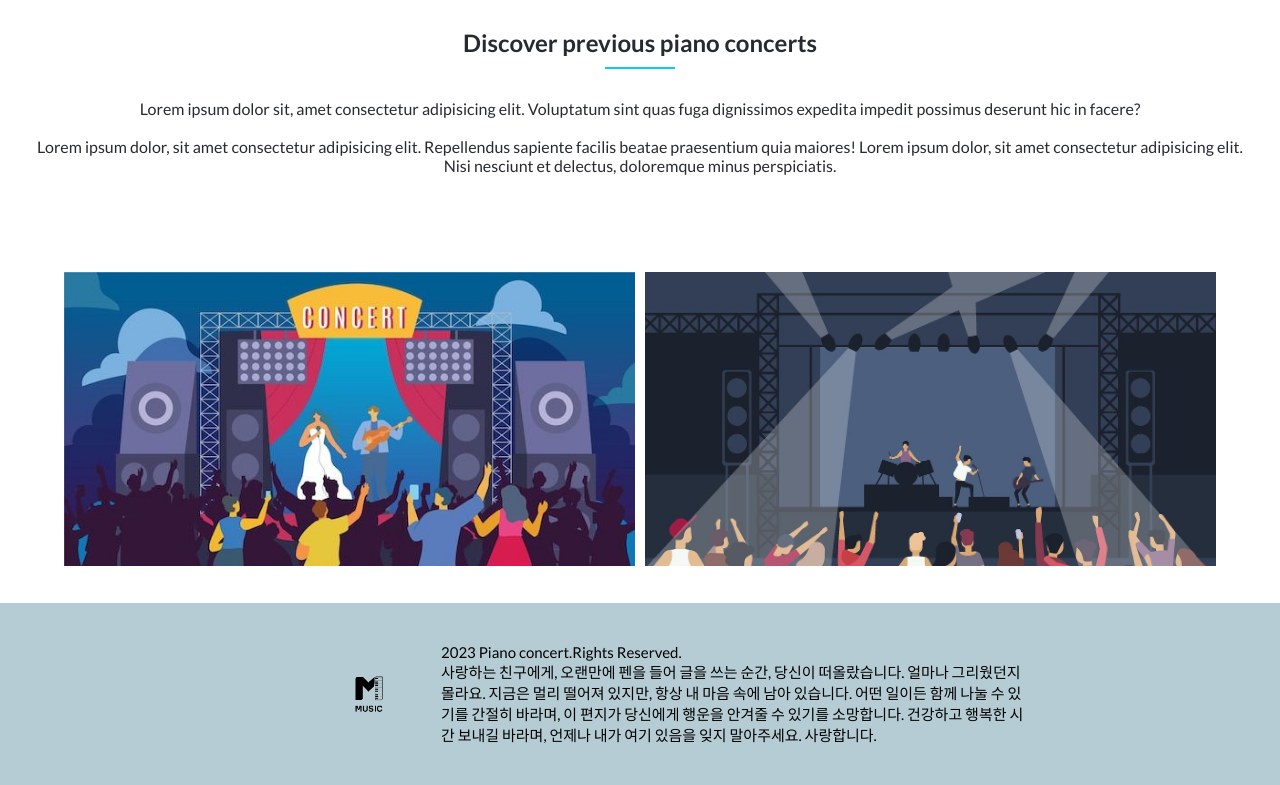
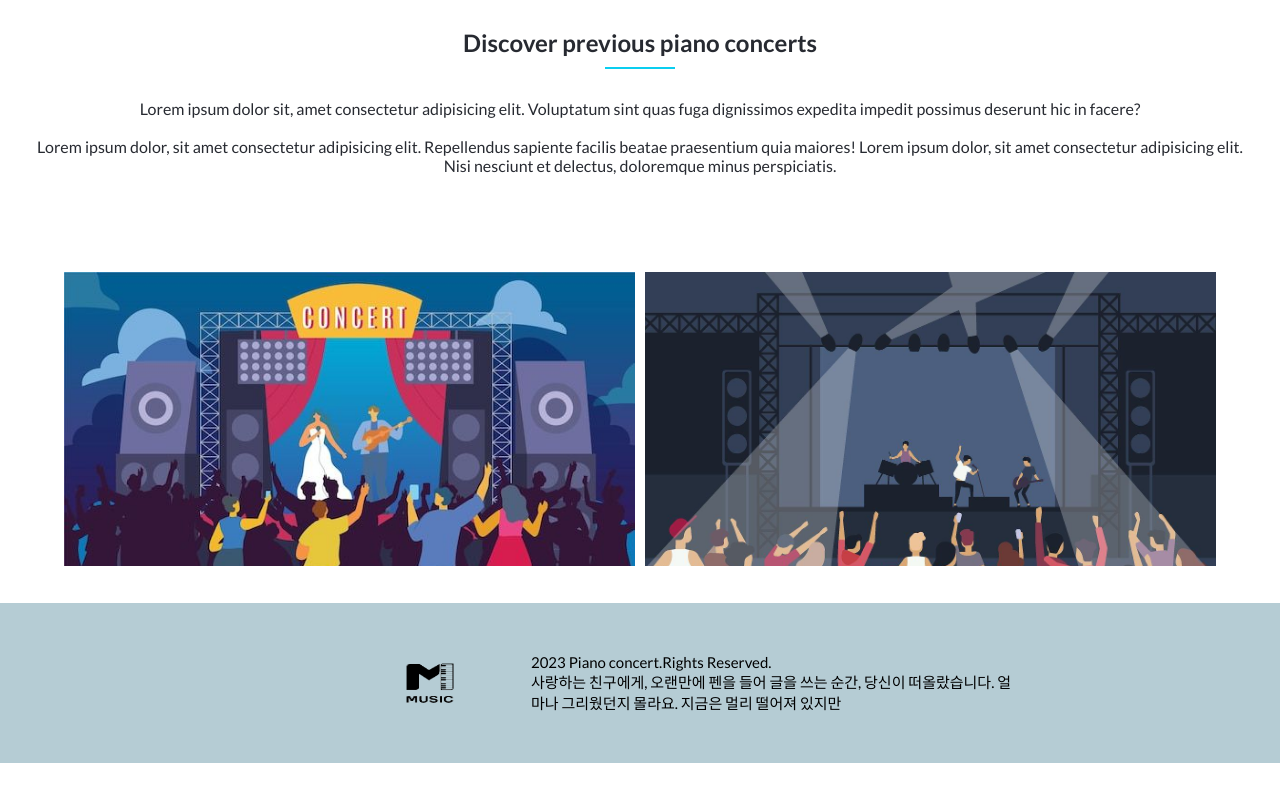
Before and after one commit to Hsuwaddyhtat22/Microverse-first-capstone-project, a website: page about.html in a window 1280 px wide. Shown: the part 1047-1832 px from the top of the page. After the commit the page ends 1810 px from the top, so only its background shows below. Drawn offline with Linux system fonts and the light colour scheme.

Commit message:
Add-Style-CSS

```diff
--- a/about.html
+++ b/about.html
@@ -88,8 +88,7 @@
         <div class="footer-text ">
             <span class="footer-copyright ">2023  Piano concert.Rights Reserved. </span>
             <span class="footer-copyright ">사랑하는 친구에게,
-오랜만에 펜을 들어 글을 쓰는 순간, 당신이 떠올랐습니다. 얼마나 그리웠던지 몰라요. 지금은 멀리 떨어져 있지만, 항상 내 마음 속에 남아 있습니다. 어떤 일이든 함께 나눌 수 있기를 간절히 바라며, 이 편지가 당신에게 행운을 안겨줄 수 있기를 소망합니다. 건강하고 행복한 시간 보내길 바라며, 언제나 내가 여기 있음을 잊지 말아주세요.
-사랑합니다.
+오랜만에 펜을 들어 글을 쓰는 순간, 당신이 떠올랐습니다. 얼마나 그리웠던지 몰라요. 지금은 멀리 떨어져 있지만
  </span>
         </div>
     </footer>
--- a/style.css
+++ b/style.css
@@ -1,6 +1,5 @@
 @import url('https://fonts.googleapis.com/css2?family=Lato:ital,wght@0,100;0,300;0,400;0,700;0,900;1,100;1,300;1,400;1,700;1,900&family=Roboto:wght@300&display=swap');
 @import url('https://fonts.googleapis.com/css2?family=Montserrat:wght@300;400;500;600;700&display=swap');
-
 * {
     margin: 0;
     padding: 0;
@@ -322,8 +321,8 @@ a {
 }
 
 .logo {
-  margin-left: 4rem;
-  width: 300px;
+    margin-left: 6rem;
+    width: 250px;
 }
 
 .about-footer {
@@ -405,53 +404,44 @@ a {
         color: white;
         visibility: hidden;
     }
-
     .concert {
         color: #06a1f4;
         font-size: 5rem;
         font-weight: 700;
         font-family: 'Lato', sans-serif;
     }
-
     .logo-first {
         display: block;
     }
-
     .logo-second {
         display: block;
     }
-
     .first-nav {
         display: flex;
         flex-direction: column;
         justify-content: flex-end;
         background-color: #272a31;
     }
-
     .first-ul {
         display: flex;
         justify-content: end;
         list-style: none;
         padding: 10px 10%;
     }
-
     .first-ul a {
         color: white;
         text-decoration: none;
         margin: 0 10px;
         font-size: small;
     }
-
     #close-button {
         display: none;
     }
-
     #second {
         width: 130px;
         position: absolute;
         top: 17px;
     }
-
     .lower-nav {
         display: flex;
         justify-content: space-between;
@@ -461,7 +451,6 @@ a {
         gap: 11rem;
         padding-right: 8rem;
     }
-
     .mobile-list {
         display: flex;
         justify-content: space-between;
@@ -472,38 +461,29 @@ a {
         height: auto;
         color: #272930;
     }
-
     .mobile-list li {
         padding: 5px 10px;
     }
-
     .mobile-list a {
         margin: 0 5px;
         font-size: medium;
     }
-
     .logo {
-    padding: 4px;
-    display: inline-block;
         width: 250px;
     }
-
     .button {
         border: 3px solid #00c3ff;
         color: #20fff8;
     }
-
     .second-head {
         font-size: 4rem;
         font-weight: 700;
         width: 50%;
         font-family: 'Montserrat', sans-serif;
     }
-
     .invitation {
         margin-bottom: 60px;
     }
-
     .bold {
         font-family: 'Montserrat', sans-serif;
         color: white;
@@ -518,23 +498,18 @@ a {
         margin-bottom: 10px;
         color: white;
     }
-
     .bottom-line {
         margin-bottom: 20px;
     }
-
     .player-list:first-child {
         margin-left: 14rem;
     }
-
     .player-list:nth-child(5) {
         margin-right: 5.5rem;
     }
-
     .player-list:nth-child(6) {
         margin-right: 14.5rem;
     }
-
     .program-activities {
         display: grid;
         grid-template-columns: repeat(5, 1fr);
@@ -545,7 +520,6 @@ a {
         margin: 10px 5%;
         margin-bottom: 50px;
     }
-
     .past-projects {
         margin-top: 50px;
         margin-bottom: auto;
@@ -558,7 +532,6 @@ a {
         gap: 10px;
         margin-left: 4rem;
     }
-
     .project {
         display: flex;
         justify-content: center;
@@ -566,7 +539,6 @@ a {
         background-size: cover;
         height: 80%;
     }
-
     .program-activities-details {
         align-items: center;
         justify-content: center;
@@ -575,23 +547,19 @@ a {
         max-width: 1px;
         min-height: 100%;
     }
-
     .program-activities-details p {
         text-align: center;
     }
-
     .program-activities-details span {
         flex: 0;
         text-align: center;
         margin-left: 0;
     }
-
     .mobile-button {
         display: block;
         color: white;
         text-decoration: underline;
     }
-
     .p-container {
         display: flex;
         flex-direction: column;
@@ -606,24 +574,20 @@ a {
         text-align: center;
         padding: 40px 10px;
     }
-
     .partner-header {
         margin-bottom: 5px;
         color: white;
     }
-
     .bottom-logos {
         flex-direction: row;
         justify-content: center;
         padding: 10px 20px;
         width: auto;
     }
-
     .bottom-logos img {
         height: 50px;
         margin: 0 30px;
     }
-
     .footer {
         display: flex;
         justify-content: space-between;
@@ -631,17 +595,14 @@ a {
         align-items: center;
         gap: 23px;
     }
-
     .footer-img {
         height: 3rem;
         background-image: url("./images/logo3.png");
     }
-
     .footer-copyright {
         color: black;
         font-size: 15px;
     }
-
     .footer-text {
         display: flex;
         flex-direction: column;
@@ -715,14 +676,12 @@ a {
     .player {
         margin: 2% 0;
     }
-
     .player-container {
         display: grid;
         grid-template-columns: 1fr 1fr;
         align-items: center;
         justify-content: center;
     }
-
     .player-list {
         width: 300px;
         height: auto;
@@ -730,31 +689,25 @@ a {
         justify-content: center;
         align-items: center;
     }
-
     .player-content {
         display: flex;
         flex-direction: column;
         text-align: left;
     }
-
     .player-img {
         width: 100px;
         height: 100px;
     }
-
     .player-header {
         font-size: 1.2rem;
     }
-
     .player-description {
         font-size: 0.9rem;
     }
-
     .player-profession {
         font-size: 1rem;
         color: #06a1f4;
     }
-
     .player-line {
         border-bottom: 2px solid #1d1d1d;
     }
@@ -770,16 +723,13 @@ a {
     .about-cover {
         background: url(./images/Download\ free\ image\ of\ Acrylic\ sky\ blue\ background\ wallpaper\ \ by\ Adjima\ about\ acrylic\ sky\ blue\ design\,\ texture\ sky\,\ sky\,\ texture\,\ and\ abstract\ 2536731.jpeg);
     }
-
     #background {
         background-image: url(images/Beautiful\ Illustrations\ by\ Steven\ Toang.jpeg);
         background-repeat: repeat;
     }
-
     .about-logo {
         width: 10%;
     }
-
     .invitation-about {
         color: #272a31;
         width: 90%;
@@ -789,7 +739,6 @@ a {
         background-color: white;
         border: 1px solid #d3d3d3;
     }
-
     .contact-us {
         color: #053e94;
         font-weight: bold;
@@ -797,22 +746,18 @@ a {
         margin: 10px auto;
         margin-top: 100px;
     }
-
     .email {
         color: #272a31;
         text-align: center;
     }
-
     .section-2 {
         color: white;
         text-align: center;
         margin-top: 60px;
     }
-
     .about-h2 {
         text-align: center;
     }
-
     .about-activities {
         text-align: center;
         width: 59%;
@@ -821,25 +766,20 @@ a {
         font-size: 0.875em;
         line-height: 24px;
     }
-
     .about-footer {
         background-color: #272a31;
         display: flex;
     }
-
     .footer-image {
         background-image: url('./images/logo2.png');
         width: 233px;
     }
-
     .white-font {
         color: white;
     }
-
     .footer-about-text {
         display: block;
     }
-
     .more-btn {
         display: none;
     }
```
Also changed, not shown: index.html (+1 -2 lines). Lines whose indentation alone changed are shown as unchanged.
